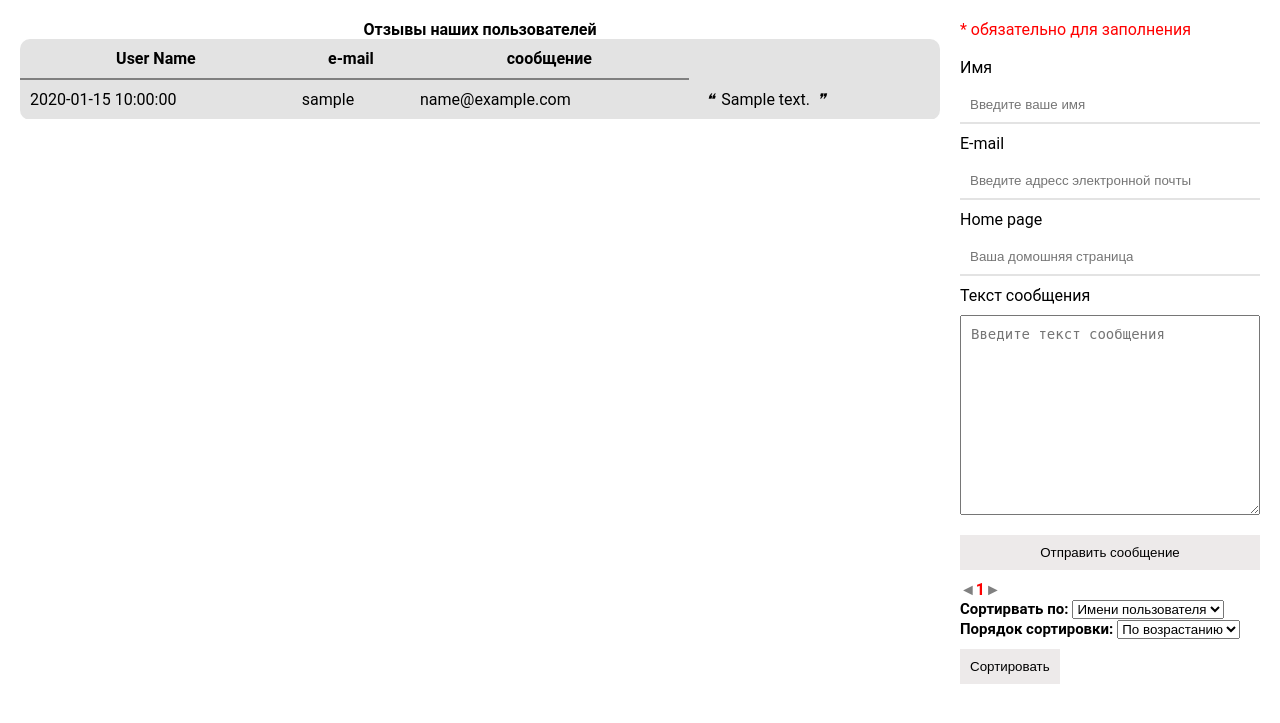
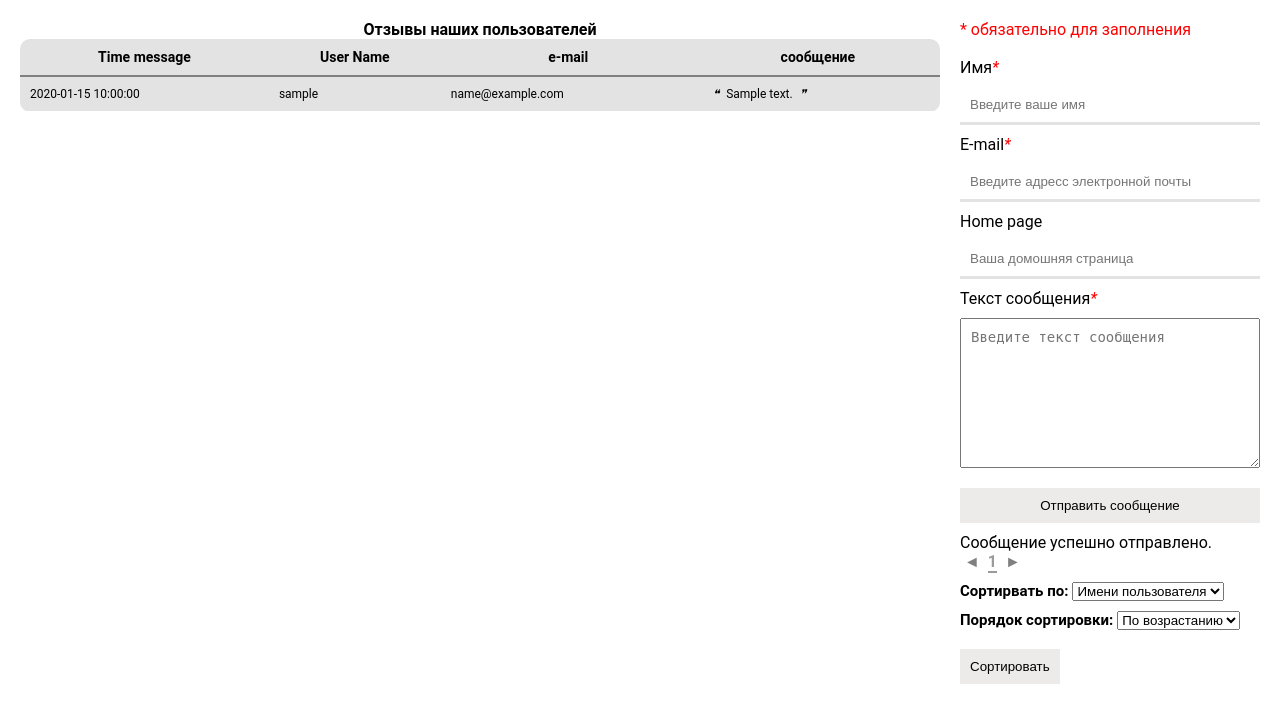
Before and after one commit to SergeyKrivchenkov/guestbook, a PHP site: template app/views/main/index.php in a window 1280 px wide. Shown: the top 723 px of the page. Run offline with PHP 8.4, Linux system fonts and the light colour scheme; the template is opened without the code that fills it: most values are stand-ins (such as "Sample title", 1, 10 or a date in 2020); data that the repository does not hold is empty; some libraries are stand-ins or nearby versions.

Commit message:
работа с css

```diff
--- a/app/views/layouts/default.php
+++ b/app/views/layouts/default.php
@@ -22,6 +22,7 @@
                 <h1>Отзывы наших пользователей</h1>
                 <table class="table__masage">
                     <tr>
+                        <th>Time message</th>
                         <th>User Name</th>
                         <th>e-mail</th>
                         <th>сообщение</th>
@@ -77,7 +78,7 @@
             <div class="select">
                 <form class="form__select_" action="" method="POST">
 
-                    <h2>Сортирвать по:</h2>
+                    <h2>Сортирвать по: </h2>
                     <select name="sort_by" id="sort_by" size="">
                         <!-- <option disabled>сортировать по:</option> -->
                         <option value="user_name" <?php echo $_POST['sort_by'] === 'user_name' ? "selected" : "" ?>> Имени пользователя </option>
@@ -92,39 +93,6 @@
                         <option value="desc" <?php echo $_POST['sort_order'] === 'desc' ? "selected" : "" ?>> По убыванию </option>
                     </select>
 
-                    <!-- <br>
-                    <h2>Сортирвать по имени пользователя</h2>
-                    <select name="nameadd" id="username" size="">
-                        <option value="adc_a-z"> adc a-z </option>
-                        <option value="adc_z-a"> adc z-a </option>
-                    </select>
-
-                    <br>
-                    <h2>Сортирвать по E-mail</h2>
-
-                    <select name="emailadd" id="emailadd" size="">
-                        <option value="gmail">Gmail</option>
-                        <option value="outlook">Outlook</option>
-                        <option value="mail">Mail</option>
-                    </select>
-                    <br>
-
-                    <h2>Сортирвать по дате добовления</h2>
-
-                    <select name="timeadd" id="timeadd" size="">
-                        <option value="new" <?php //echo $_POST['timeadd'] === 'new' ? "selected" : ""
-                                            ?>>новые</option>
-                        <option value="old" <?php //echo $_POST['timeadd'] === 'old' ? "selected" : ""
-                                            ?>>старые</option>
-                    </select>
-
-                    <br>
-                    <h2>Количество сообщений на странице</h2>
-                    <select name="msgcount" id="msgcount" size="">
-                        <option value="25">25</option>
-                        <option value="50">50</option>
-                        <option value="100">100</option>
-                    </select> -->
 
                     <button type="submit" name="sort" class="form__button" value="sort">Сортировать</button>
                 </form>
--- a/app/views/main/index.php
+++ b/app/views/main/index.php
@@ -2,16 +2,16 @@
     <form action="" class="form" method="POST">
         <p><span class="error">* обязательно для заполнения</span></p>
         <br>
-        <label for="">Имя</label>
+        <label for="">Имя<i class="error">*</i></label>
         <input type="text" class="input" name="user_name" placeholder="Введите ваше имя">
 
-        <label for="">E-mail</label>
+        <label for="">E-mail<i class="error">*</i></label>
         <input type="email" class="input" name="email" placeholder="Введите адресс электронной почты">
 
         <label for="">Home page</label>
         <input type="url" class="input" name="user_url" placeholder="Ваша домошняя страница">
 
-        <label for="">Текст сообщения</label>
+        <label for="">Текст сообщения<i class="error">*</i></label>
         <textarea type="text" class="input__text" name="text_massage" cols="40" rows="10" placeholder="Введите текст сообщения"></textarea>
 
         <div class="g-recaptcha" data-sitekey="6Ldc6SUUAAAAAJiZ_y4Mdu9MC5gLEtyhscdEx2wr"></div>
@@ -26,14 +26,17 @@
 <?php
 $validation = $data['validation'];
 if ($validation['status'] === 'error') { ?>
-    <div>Обнаружены ошибки:</div>
-    <ul class="errors" style="display: block">
+    <div>Вами не заполнено:</div>
+    <ul class="error" style="display: block">
         <?php foreach ($validation['errors'] as $field => $error) { ?>
             <li><?php echo $field . " - " . $error; ?></li>
         <?php } ?>
     </ul>
 <?php } ?>
 
-<?php if ($validation['status'] === 'success') { ?>
+<?php
+if ($validation['status'] === 'success')
+    echo 'success'; { ?>
     <div>Сообщение успешно отправлено.</div>
+
 <?php } ?>
--- a/public/css/main.css
+++ b/public/css/main.css
@@ -18,26 +18,18 @@ td>i {
 ul{
     list-style: none;
     display: flex;
+    margin-bottom: 10px;
 }
 .error {
     color: red;
 }
 
 .wraper {
-    /* display: grid; */
-    /* min-height: 100vh; */
-    /* grid-template: minmax(10px, auto) 1fr minmax(10px, auto)/1fr; */
-    /* grid-template-areas: "header" "main" "footer"; */
-    /* grid-template-columns: 1fr auto; */
 
   }
 
 .wrapper__content{
-    /* display: grid; */
-    /* grid-area: main; */
-    /* grid-template-columns: 1fr auto; */
-    /* grid-gap: 20px; */
-    /* padding: 20px; */
+
 }
 
 .wrapper__content{
@@ -48,14 +40,12 @@ ul{
 
     grid-gap: 20px;
     padding: 20px;
-
-
 }
 
 .pagination li.active a {
     font-weight: bold;
-    color: red;
-
+    color: #9b9b9b;
+    border-bottom: 2px solid #9b9b9b;
 }
 
 .wrapper__maincontent {
@@ -70,8 +60,6 @@ ul{
 
 }
 
-
-
 .form {
     display: flex;
     flex-direction: column;
@@ -81,18 +69,18 @@ ul{
     margin: 10px 0;
     padding: 10px;
     border: unset;
-    border-bottom: 2px solid #e3e3e3;
+    border-bottom: 3px solid #e3e3e3;
     outline: none;
     transition: 0.5s;
     transition-property: border-bottom;
 }
 .input:hover {
-    border-bottom: 2px solid #bab7b7;
+    border-bottom: 3px solid #bab7b7;
 }
 .input__text {
     margin: 10px 0;
     padding: 10px;
-    height: 200px;
+    height: 150px;
     width: 100%;
     font-size: 14px;
 
@@ -115,7 +103,6 @@ ul{
     border-color: grey;
 }
 
-
 h1{
    text-align: center;
     font-size: 16px;
@@ -124,8 +111,8 @@ h2{
    display: inline-block;
    text-align: center;
     font-size: 15px;
+    margin-bottom: 10px;
 }
-
 
 .table__masage{
     /* border: 2px solid red; */
@@ -141,9 +128,11 @@ text-align:justify;
 border: solid;
 border-width: 0 0 1px 0 ;
 border-color: #fff;
+font-size: 12px;
 }
 th {
-    font-size: 16px;
+    text-align:center;
+    font-size: 14px;
     padding: 10px;
     border: 1px solid gray;
     border-width: 0 0 2px 0
@@ -155,3 +144,11 @@ td{
 .select{
     display: inline-block;
 }
+.pagination li>a {
+    margin: 0 4px 0 4px;
+}
+.sort_by{
+}
+.sendmes{
+    color:#b9ee9a;
+}
```
Also changed, not shown: comments.sql (added, +80 -0 lines).
